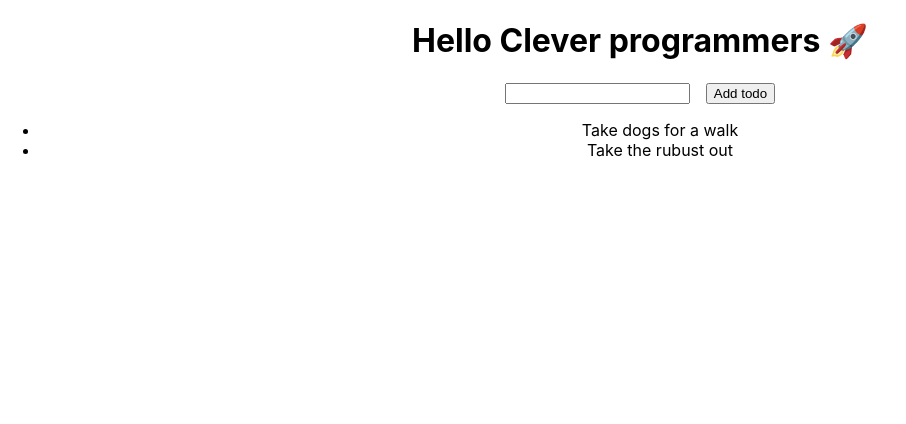
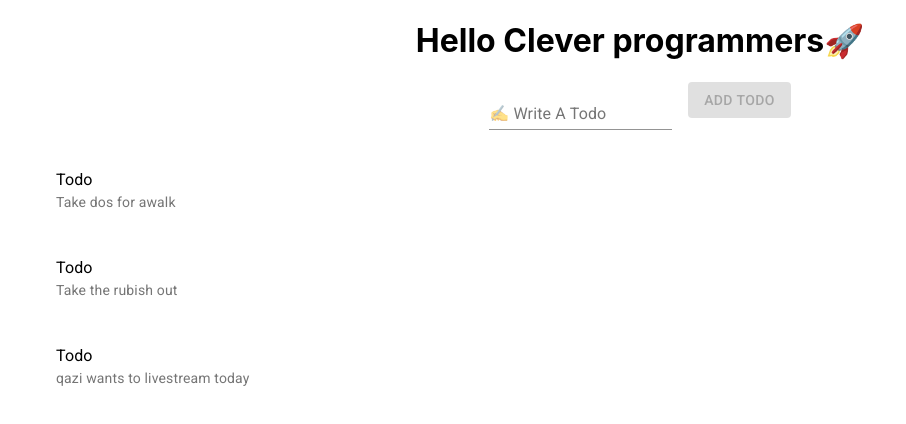
Before and after one commit to mohexc/todo-app-firebase, a React (Create React App) app: page / in a window 1280 px wide. Shown: the top 424 px of the page, without its empty margins (0-906 px from the left). Built offline with nearby package versions, Linux system fonts and the light colour scheme.

Commit message:
[Added] Todo.js

```diff
--- a/package.json
+++ b/package.json
@@ -3,12 +3,14 @@
   "version": "0.1.0",
   "private": true,
   "dependencies": {
+    "@material-ui/core": "^4.11.0",
     "@testing-library/jest-dom": "^4.2.4",
     "@testing-library/react": "^9.3.2",
     "@testing-library/user-event": "^7.1.2",
     "react": "^16.13.1",
     "react-dom": "^16.13.1",
-    "react-scripts": "3.4.3"
+    "react-scripts": "3.4.3",
+    "uuid": "^8.3.0"
   },
   "scripts": {
     "start": "react-scripts start",
--- a/public/index.html
+++ b/public/index.html
@@ -5,10 +5,7 @@
     <link rel="icon" href="%PUBLIC_URL%/favicon.ico" />
     <meta name="viewport" content="width=device-width, initial-scale=1" />
     <meta name="theme-color" content="#000000" />
-    <meta
-      name="description"
-      content="Web site created using create-react-app"
-    />
+    <meta name="description" content="Web site created using create-react-app" />
     <link rel="apple-touch-icon" href="%PUBLIC_URL%/logo192.png" />
     <!--
       manifest.json provides metadata used when your web app is installed on a
@@ -24,6 +21,8 @@
       work correctly both with client-side routing and a non-root public URL.
       Learn how to configure a non-root public URL by running `npm run build`.
     -->
+    <link rel="stylesheet" href="https://fonts.googleapis.com/css?family=Roboto:300,400,500,700&display=swap" />
+    <link rel="stylesheet" href="https://fonts.googleapis.com/icon?family=Material+Icons" />
     <title>React App</title>
   </head>
   <body>
--- a/src/App.js
+++ b/src/App.js
@@ -1,20 +1,47 @@
-import React from "react";
+import React, { useState } from "react";
+import { v4 as uuidv4 } from "uuid";
+import { Button, FormControl, Input, InputLabel } from "@material-ui/core";
 import "./App.css";
+import Todo from "./components/Todo";
 
 function App() {
+  const [todos, setTodos] = useState(["Take dos for awalk", "Take the rubish out", "qazi wants to livestream today"]);
+  const [input, setInput] = useState("");
+
+  const addTodo = (e) => {
+    e.preventDefault();
+    console.log(`👾`, 'i"m working ');
+    setTodos([...todos, input]);
+    setInput("");
+  };
+
   return (
     <div className="App">
       <h1>
-        Hello Clever programmers{" "}
+        Hello Clever programmers
         <span role="img" aria-label="rocket">
           🚀
         </span>
       </h1>
-      <input />
-      <button style={{ marginLeft: "1rem" }}>Add todo</button>
+      <FormControl>
+        {/* eslint-disable-next-line */}
+        <InputLabel>✍ Write A Todo</InputLabel>
+        <Input value={input} onChange={(event) => setInput(event.target.value)} />
+      </FormControl>
+      <Button
+        disabled={!input}
+        type="submit"
+        color="primary"
+        variant="contained"
+        style={{ marginLeft: "1rem" }}
+        onClick={addTodo}
+      >
+        Add todo
+      </Button>
       <ul>
-        <li>Take dogs for a walk</li>
-        <li>Take the rubust out</li>
+        {todos.map((todo) => (
+          <Todo key={uuidv4()} text={todo} />
+        ))}
       </ul>
     </div>
   );
--- /dev/null
+++ b/src/components/Todo.js
@@ -0,0 +1,15 @@
+import React from "react";
+import { List, ListItem, ListItemText } from "@material-ui/core";
+import "./Todo.css";
+
+const Todo = ({ text }) => {
+  return (
+    <List>
+      <ListItem>
+        <ListItemText primary="Todo" secondary={text} />
+      </ListItem>
+    </List>
+  );
+};
+
+export default Todo;
```
Also changed, not shown: src/components/Todo.css (added), 1 other file (tests, documents, lock files or other folders).
